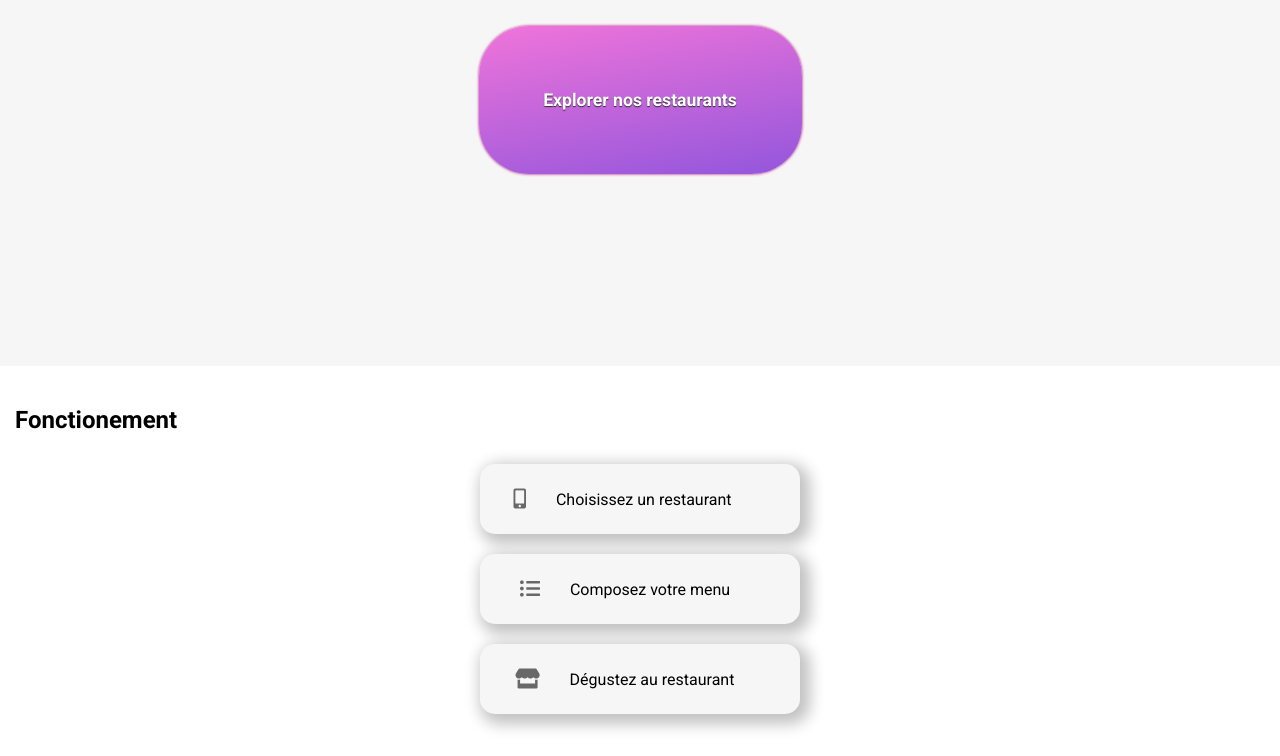
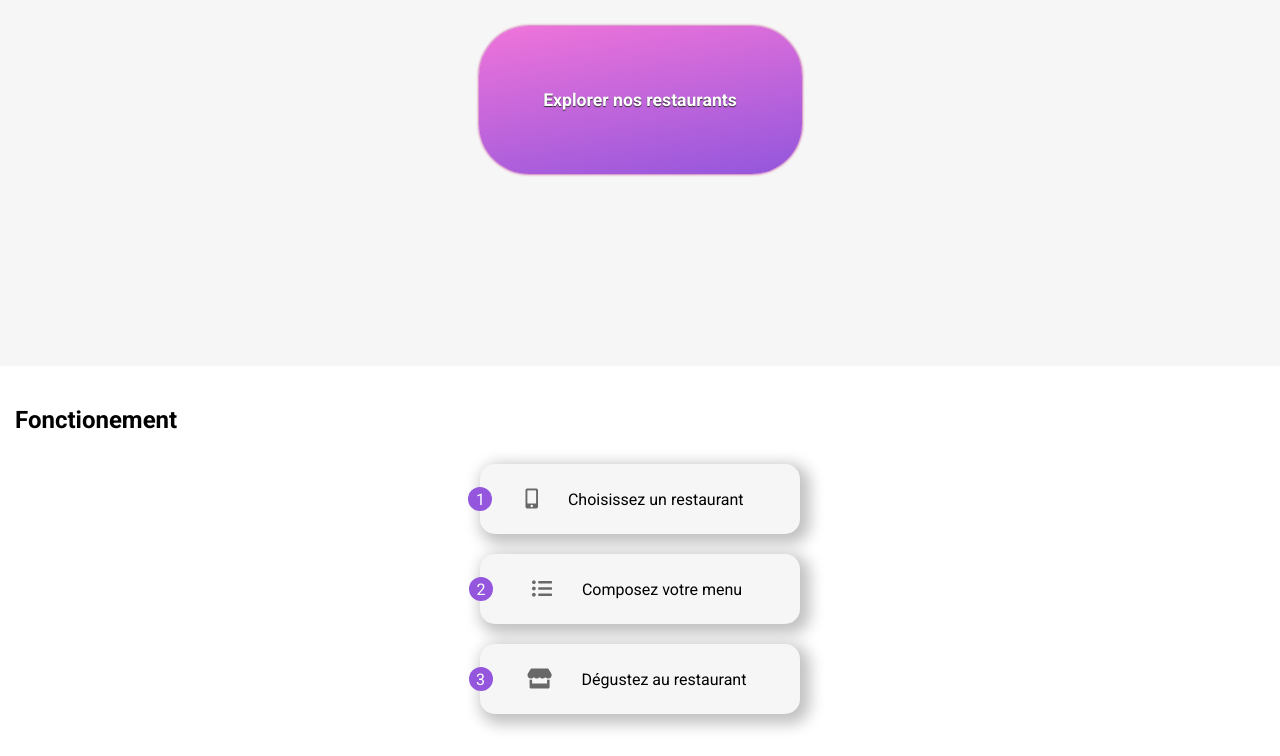
Before and after one commit to P07-AI/PierreT_3_01-12-2020, a website: page index.html in a window 1280 px wide. Shown: the part 196-952 px from the top of the page. Drawn offline with Linux system fonts and the light colour scheme; a web font is replaced by a local one.

Commit message:
rajout pastilles numero violettes et finition et box shadox

```diff
--- a/sass/pages/_index.scss
+++ b/sass/pages/_index.scss
@@ -35,11 +35,20 @@
         margin-left: auto;
         margin-right: auto;
 
+        &:hover {
+            background-color: lighten($secondaire, 23%);
+
+          }
 
     }
 
     .fonctionement__btn--1 {
 
+        &:hover {
+            .fa-mobile-alt {
+                color: $primaire;
+            }
+        }
 
 
         .fa-mobile-alt {
@@ -47,11 +56,34 @@
             margin-right: 30px;
             margin-left: -35px;
             color: lighten($greytext, 20%);
+
         }
+
+        &.fonctionement__btn--1::before {
+            content: "1";
+            height: 4px;
+            width: 4px;
+            background-color: $primaire;
+            border-radius: 50px;
+            color: white;
+            display: flex;
+            justify-content: center;
+            align-items: center;
+            padding: 10px;
+            position: relative;
+            left: -68px;
+            font-weight: 400;
+          }
 
     }
 
     .fonctionement__btn--2 {
+
+        &:hover {
+            .fa-list-ul {
+                color: $primaire;
+            }
+        }
 
         .fa-list-ul {
             font-size: 125%;
@@ -60,9 +92,31 @@
             color: lighten($greytext, 20%);
         }
 
+        &.fonctionement__btn--2::before {
+            content: "2";
+            height: 4px;
+            width: 4px;
+            background-color: $primaire;
+            border-radius: 50px;
+            color: white;
+            display: flex;
+            justify-content: center;
+            align-items: center;
+            padding: 10px;
+            position: relative;
+            left: -69px;
+            font-weight: 400;
+          }
+
     }
 
     .fonctionement__btn--3 {
+
+        &:hover {
+            .fa-store {
+                color: $primaire;
+            }
+        }
 
         .fa-store {
             font-size: 125%;
@@ -70,6 +124,22 @@
             margin-left: -30px;
             color: lighten($greytext, 20%);
         }
+
+        &.fonctionement__btn--3::before {
+            content: "3";
+            height: 4px;
+            width: 4px;
+            background-color: $primaire;
+            border-radius: 50px;
+            color: white;
+            display: flex;
+            justify-content: center;
+            align-items: center;
+            padding: 10px;
+            position: relative;
+            left: -65px;
+            font-weight: 400;
+          }
 
     }
 
@@ -100,6 +170,7 @@
     margin-left: auto;
     margin-right: auto;
     position: relative;
+    box-shadow: 1px 6px 15px 4px rgba(0,0,0,0.2);
 
 
     a {
```
Also changed, not shown: public/css/style.css, 1 other file.
